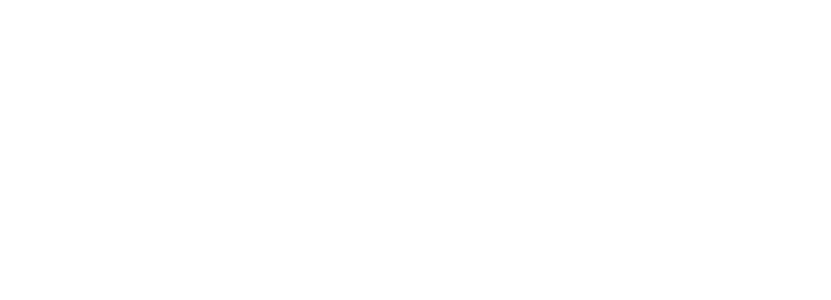
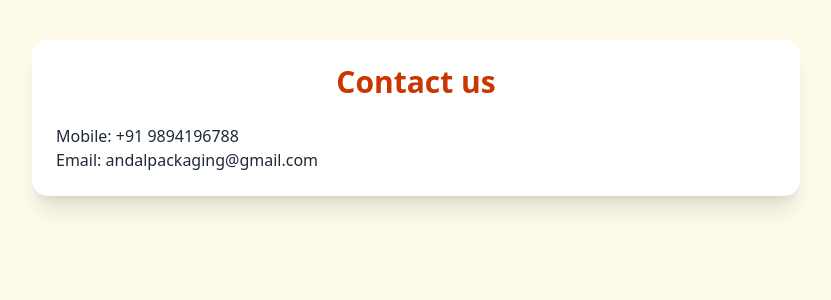
Before and after one commit to Babithkp/5ply-frontend, a React (Vite) app: page /contactus in a window 1280 px wide. Before the commit this address had no page. Shown: the top 300 px of the page, without its empty margins (224-1055 px from the left). Built offline with nearby package versions, Linux system fonts and the light colour scheme.

Commit message:
added contact us page

```diff
--- a/src/App.tsx
+++ b/src/App.tsx
@@ -3,6 +3,7 @@
 import Terms from "./Terms";
 import Refund from "./Refund";
 import Privacy from "./Privacy";
+import Contactus from "./Contactus";
 export default function App() {
   return (
     <Routes>
@@ -10,6 +11,7 @@
       <Route path="/terms-and-conditions" element={<Terms />} />
       <Route path="/refund-and-cancellation-policy" element={<Refund />} />
       <Route path="/privacy-policy" element={<Privacy />} />
+      <Route path="/contactus" element={<Contactus />} />
     </Routes>
   )
 }
--- /dev/null
+++ b/src/Contactus.tsx
@@ -0,0 +1,12 @@
+export default function Contactus() {  return (
+    <main className="bg-amber-50 text-gray-800 min-h-screen px-4 py-10">
+      <section className="max-w-3xl mx-auto  bg-white p-6 rounded-2xl shadow-xl font-medium">
+        <h1 className="text-3xl font-bold text-center text-orange-700 mb-6">
+            Contact us
+        </h1>
+        <p>Mobile: +91 9894196788</p>
+        <p>Email: andalpackaging@gmail.com</p>
+      </section>
+    </main>
+  );
+}
```
